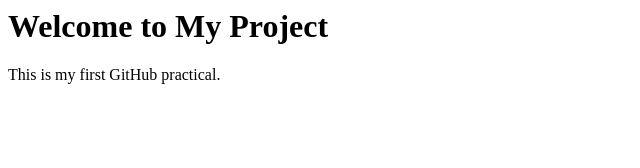
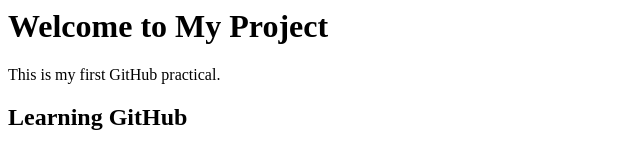
Before and after one commit to AjinkyaPatare/MyFirstProject2, a plain HTML site: page index.html in a window 1280 px wide. Shown: the whole page, without its empty margins (0-640 px from the left). Drawn offline with Linux system fonts and the light colour scheme.

Commit message:
Update index.htmlThird commit - Update HTML file

```diff
--- a/index.html
+++ b/index.html
@@ -7,3 +7,4 @@
     <p>This is my first GitHub practical.</p>
 </body>
 </html>
+<h2>Learning GitHub</h2>
```
